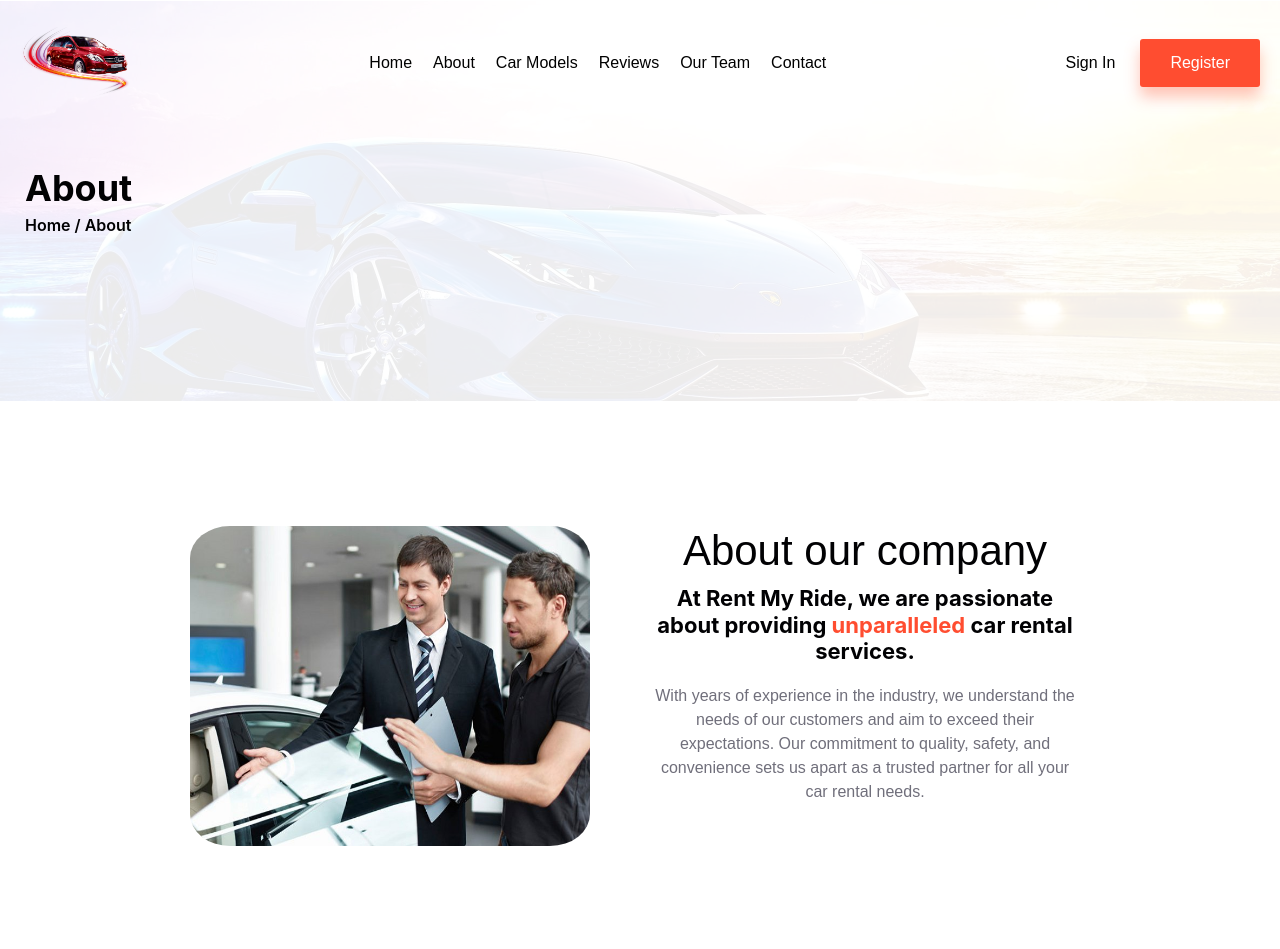
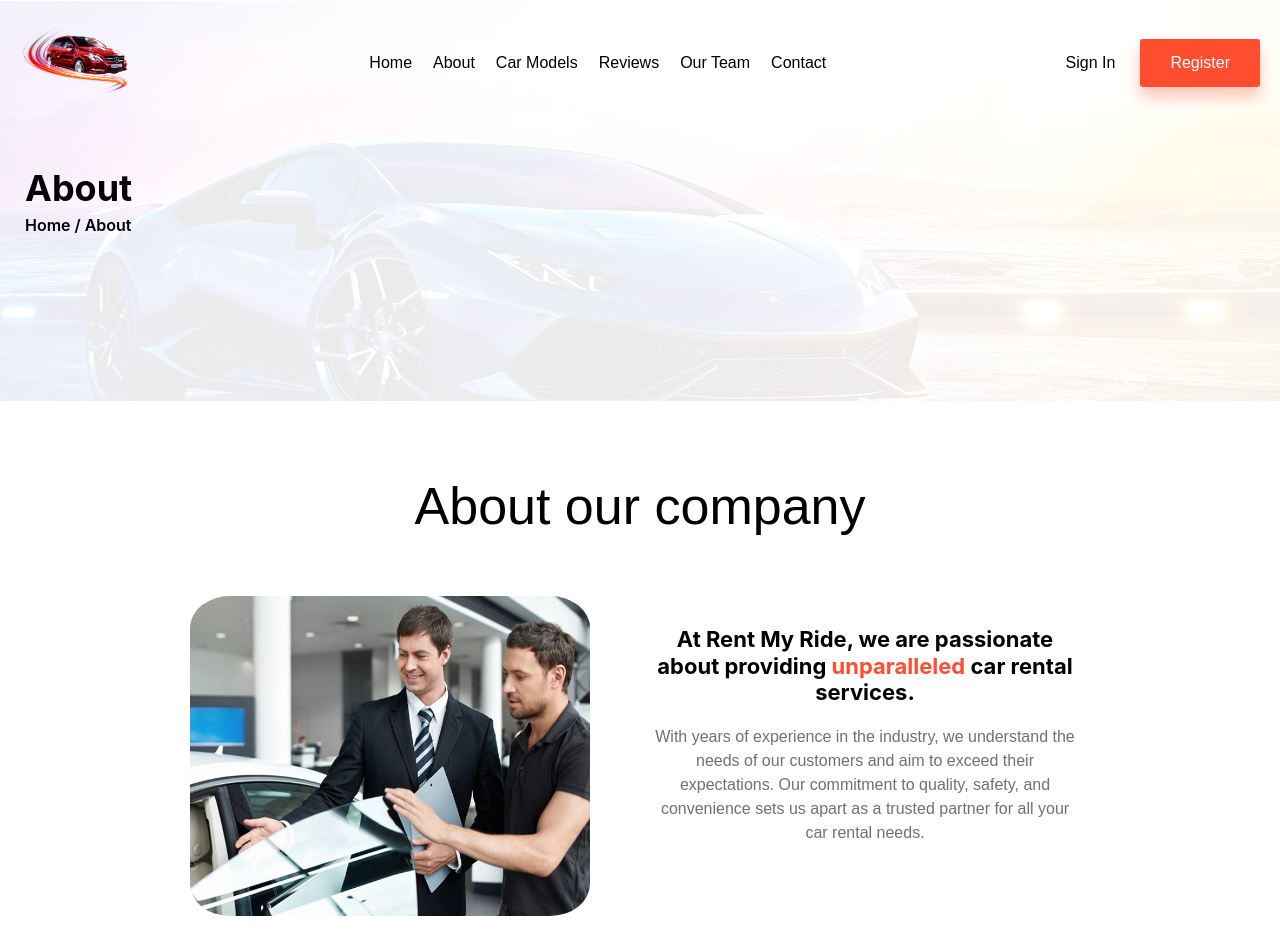
Before and after one commit to ChernoSlava/Rent-My-Ride, a React (Create React App) app: page /about in a window 1280 px wide. Shown: the top 949 px of the page. Built offline with nearby package versions, Linux system fonts and the light colour scheme.

Commit message:
feat: styles
- change some styles in Description component.

meta: issue-3

```diff
--- a/src/components/About/Description.tsx
+++ b/src/components/About/Description.tsx
@@ -6,11 +6,11 @@ import './styles/description.scss';
 
 export function Description() {
   return (
-    <div className="about__container">
-      <div className="description">
+    <div className="description">
+      <h1 className="description__title">About our company</h1>
+      <div className="description__container">
         <img className="description__image" src={aboutFoto} alt="about foto" />
         <div className="description__data">
-          <h3 className="description__title">About our company</h3>
           <h2 className="description__subtitle">
             At Rent My Ride, we are passionate about providing{' '}
             <span>unparalleled</span> car rental services.
--- a/src/components/About/styles/description.scss
+++ b/src/components/About/styles/description.scss
@@ -1,7 +1,12 @@
 @import "../../../styles/global/index.scss";
 
-.about {
 .description {
+    margin: 0rem auto;
+    margin-top: -50px;
+
+
+
+    &__container {
         margin: 0rem auto;
         display: flex;
         gap: 5rem;
@@ -17,6 +22,7 @@
 
         @media (max-width: 520px) {
             max-width: 100%;
+        }
     }
 
     &__image {
@@ -66,5 +72,11 @@
         margin-top: 2rem;
         margin-bottom: 4rem;
     }
+
+    &__title {
+        font-size: $h1-size;
+        font-family: $titles-font;
+        padding-bottom: 50px;
+        font-weight: 500;
     }
 }
```
Lines whose indentation alone changed are shown as unchanged.
